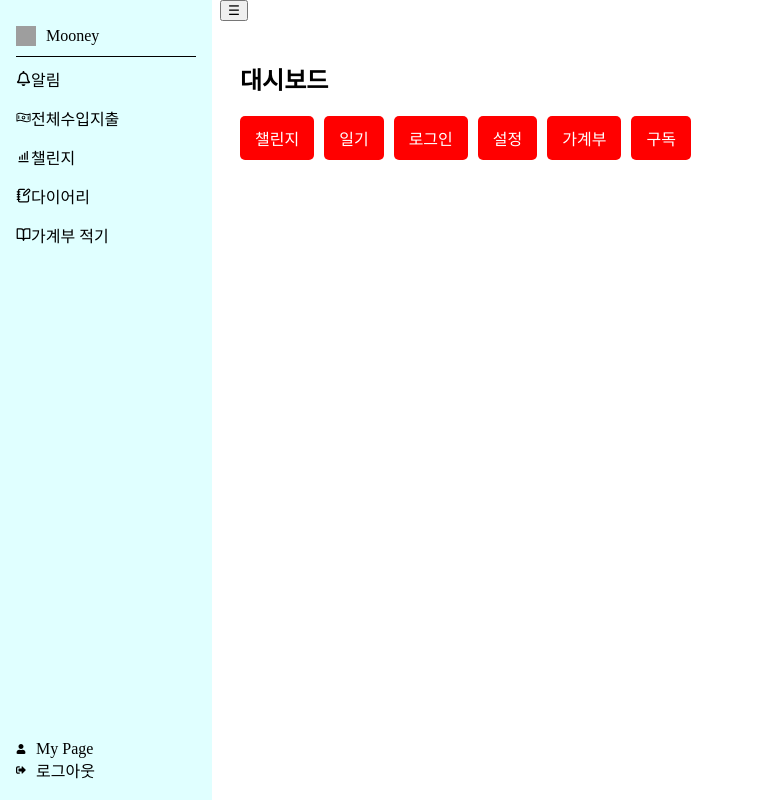
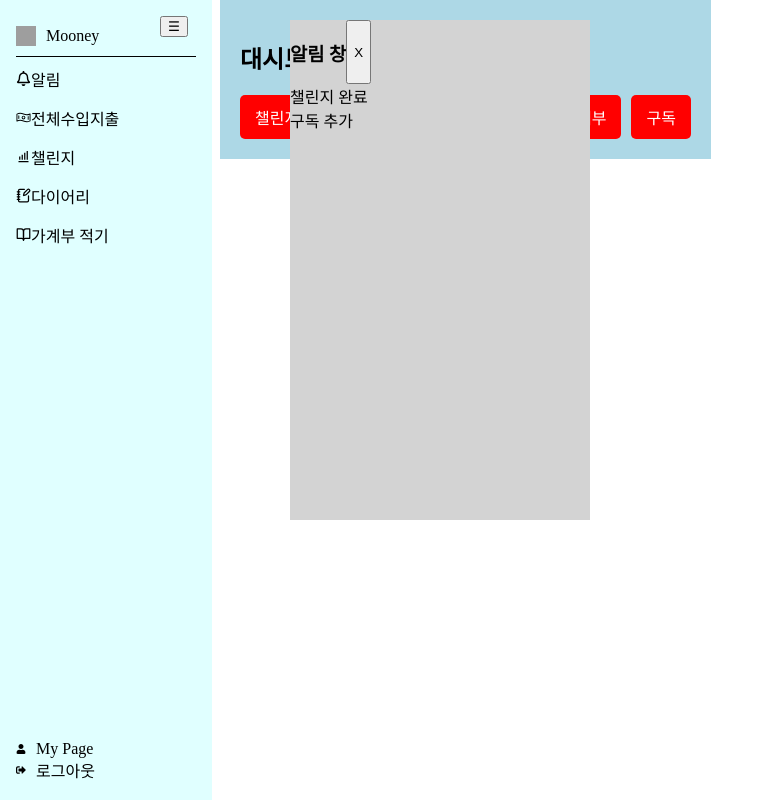
Before and after one commit to dvhafly87/MooneyFront, a React (Vite) app: page / in a window 1280 px wide. Both pictures are taken after a click on the element "알림". Shown: the whole page, without its empty margins (0-758 px from the left). Built offline with nearby package versions, Linux system fonts and the light colour scheme; grey boxes are pictures that could not be loaded.

Commit message:
feat: sidebar notification update

```diff
--- a/src/components/Layout.jsx
+++ b/src/components/Layout.jsx
@@ -1,22 +1,72 @@
-import { useState } from 'react';
+import { useEffect, useRef, useState } from 'react';
 import Sidebar from '@components/Sidebar';
 
 function Layout({ children }) {
   const [isSidebarOpen, setIsSidebarOpen] = useState(true);
+  const [isNotificationPanelOpen, setIsNotificationPanelOpen] = useState(false);
+  const notificationRef = useRef(null);
 
   const ToggleSidebar = () => {
     setIsSidebarOpen(!isSidebarOpen);
   };
 
+  const OpenNotificationPanel = () => {
+    setIsNotificationPanelOpen(true);
+  };
+
+  const CloseNotificationPanel = () => {
+    setIsNotificationPanelOpen(false);
+  };
+
+  useEffect(() => {
+    const handleClickOutside = (e) => {
+      if (
+        isNotificationPanelOpen &&
+        notificationRef.current &&
+        !notificationRef.current.contains(e.target)
+      ) {
+        CloseNotificationPanel();
+      }
+    };
+
+    document.addEventListener('mousedown', handleClickOutside);
+
+    return () => {
+      document.removeEventListener('mousedown', handleClickOutside);
+    };
+  }, [isNotificationPanelOpen]);
+
   return (
     <div style={{ display: 'flex' }}>
       {/* 사이드바 */}
-      <Sidebar isOpen={isSidebarOpen} />
+      <Sidebar
+        isOpen={isSidebarOpen}
+        onOpenNotification={OpenNotificationPanel}
+        isNotificationPanelOpen={isNotificationPanelOpen}
+        onCloseNotification={CloseNotificationPanel}
+        notificationRef={notificationRef}
+      />
 
       {/* mainContent */}
-      <div style={{ marginLeft: isSidebarOpen ? '220px' : 0, transition: 'margin-left 0.3s ease' }}>
+      <div
+        style={{
+          marginLeft: isSidebarOpen ? '220px' : 0,
+          transition: 'margin-left 0.3s ease',
+          backgroundColor: 'lightblue',
+        }}
+      >
         {/* 토글 버튼을 사이드바에 두면 토글시 아예 사라질 수 있음 */}
-        <button onClick={ToggleSidebar}>☰</button>
+        <button
+          onClick={ToggleSidebar}
+          style={{
+            position: 'fixed',
+            top: '1rem',
+            left: isSidebarOpen ? '160px' : '1rem',
+            transition: 'left 0.3s ease',
+          }}
+        >
+          ☰
+        </button>
         <div>{children}</div>
       </div>
     </div>
--- a/src/components/Sidebar.jsx
+++ b/src/components/Sidebar.jsx
@@ -7,7 +7,13 @@ import { FiBookOpen } from 'react-icons/fi';
 import { LuNotebookPen } from 'react-icons/lu';
 import { useState } from 'react';
 
-const Sidebar = ({ isOpen }) => {
+const Sidebar = ({
+  isOpen,
+  onOpenNotification,
+  isNotificationPanelOpen,
+  onCloseNotification,
+  notificationRef,
+}) => {
   const navigate = useNavigate();
   const location = useLocation();
 
@@ -15,7 +21,7 @@ const Sidebar = ({ isOpen }) => {
 
   const sidebarMenu = [
     // TODO 알림(모달), 전체지출, 챌린지, 다이어리, 가계부 적기
-    { id: 'notify', label: '알림', icon: FaRegBell, path: '' }, // 이 부분은 메인 콘텐츠쪽으로 알림 모달창을 열어야 함(이 모달의 경우 translate해서 메인컨텐츠가 이동하지 않도록 해야 함)
+    { id: 'notify', label: '알림', icon: FaRegBell }, // 이 부분은 메인 콘텐츠쪽으로 알림 모달창을 열어야 함(이 모달의 경우 translate해서 메인컨텐츠가 이동하지 않도록 해야 함)
     { id: 'allExpense', label: '전체수입지출', icon: PiMoneyWavy, path: ROUTES.ACCOUNT_BOOK },
     { id: 'challenge', label: '챌린지', icon: BiBarChartAlt, path: ROUTES.CHALLENGE },
     { id: 'diary', label: '다이어리', icon: LuNotebookPen, path: ROUTES.DIARY },
@@ -23,8 +29,12 @@ const Sidebar = ({ isOpen }) => {
     // !전체 지출과 가계부 적기 path를 동일하게 뒀음 수정해야 함
   ];
 
-  const handleMenuClick = (path) => {
+  const handleMenuClick = (path, itemId) => {
+    if (itemId === 'notify') {
+      onOpenNotification();
+    } else if (path) {
       navigate(path);
+    }
   };
 
   const handleRootClick = () => {
@@ -40,6 +50,7 @@ const Sidebar = ({ isOpen }) => {
   };
 
   return (
+    <>
       <div
         style={{
           width: '180px',
@@ -53,6 +64,7 @@ const Sidebar = ({ isOpen }) => {
           transition: 'transform 0.3s ease',
         }}
       >
+        {/* 로고 영역 */}
         <div
           style={{
             display: 'flex',
@@ -65,22 +77,22 @@ const Sidebar = ({ isOpen }) => {
           }}
           onClick={handleRootClick}
         >
-        {/* 오른쪽 위 로고 이미지*/}
           <img src="../img/logo.png" style={{ width: '20px', height: '20px' }} alt="로고$" />
-        {/* 왼쪽 위 Mooney */}
           <span>Mooney</span>
         </div>
+
+        {/* 메뉴 리스트 */}
         <div>
           {/* 메뉴 아이템 */}
           {sidebarMenu.map((item) => {
             const Icon = item.icon;
-          const isActive = location.pathname === item.path;
+            const isActive = location.pathname === item.path && item.path !== '';
 
             return (
               <div
                 key={item.id}
                 onClick={() => {
-                handleMenuClick(item.path);
+                  handleMenuClick(item.path, item.id);
                 }}
                 style={{
                   backgroundColor: isActive ? 'blue' : 'transparent',
@@ -94,7 +106,8 @@ const Sidebar = ({ isOpen }) => {
             );
           })}
         </div>
-      {/* 아래쪽 마이페이지, 로그인/로그아웃 */}
+
+        {/* 하단 메뉴 마이페이지, 로그인/로그아웃 */}
         <div style={{ position: 'absolute', bottom: '50px' }}>
           <div
             onClick={handleUserClick}
@@ -126,6 +139,53 @@ const Sidebar = ({ isOpen }) => {
           </div>
         </div>
       </div>
+
+      {/* 알림창 */}
+      {isNotificationPanelOpen && (
+        <div
+          ref={notificationRef}
+          style={{
+            backgroundColor: 'lightgray',
+            position: 'fixed',
+            top: '20px',
+            left: isOpen ? '290px' : '10px', // 사이드바 바로 오른쪽
+            width: '300px',
+            height: '500px',
+            zIndex: 100,
+          }}
+        >
+          {/* 헤더 */}
+          <div style={{ display: 'flex' }}>
+            <h3>알림 창</h3>
+            <button onClick={onCloseNotification}>X</button>
+          </div>
+
+          {/* 알림 내용 */}
+          <div
+            onClick={() => {
+              navigate(ROUTES.CHALLENGE);
+              onCloseNotification();
+            }}
+            style={{ cursor: 'pointer' }}
+            onMouseEnter={(e) => (e.target.style.backgroundColor = 'lightcyan')}
+            onMouseLeave={(e) => (e.target.style.backgroundColor = 'cyan')}
+          >
+            챌린지 완료
+          </div>
+          <div
+            onClick={() => {
+              navigate(ROUTES.SUBSCRIPTION);
+              onCloseNotification();
+            }}
+            style={{ cursor: 'pointer' }}
+            onMouseEnter={(e) => (e.target.style.backgroundColor = 'wheat')}
+            onMouseLeave={(e) => (e.target.style.backgroundColor = 'white')}
+          >
+            구독 추가
+          </div>
+        </div>
+      )}
+    </>
   );
 };
 
```
Lines whose indentation alone changed are shown as unchanged.
